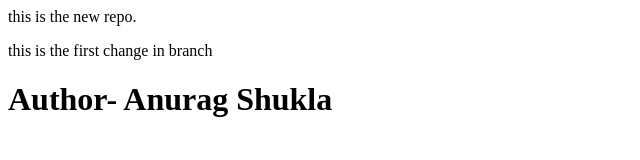
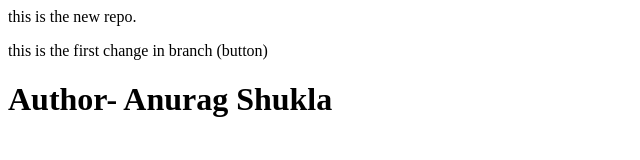
Before and after one commit to AnuragShukla19/LocalRepo, a plain HTML site: page index.html in a window 1280 px wide. Shown: the full height of the page, 0-640 px from the left. Drawn offline with Linux system fonts and the light colour scheme.

```diff
--- a/index.html
+++ b/index.html
@@ -1,3 +1,3 @@
 <p>this is the new repo.</p>
-<p>this is the first change in branch</p>
+<p>this is the first change in branch (button)</p>
 <h1>Author- Anurag Shukla</h1>
```
